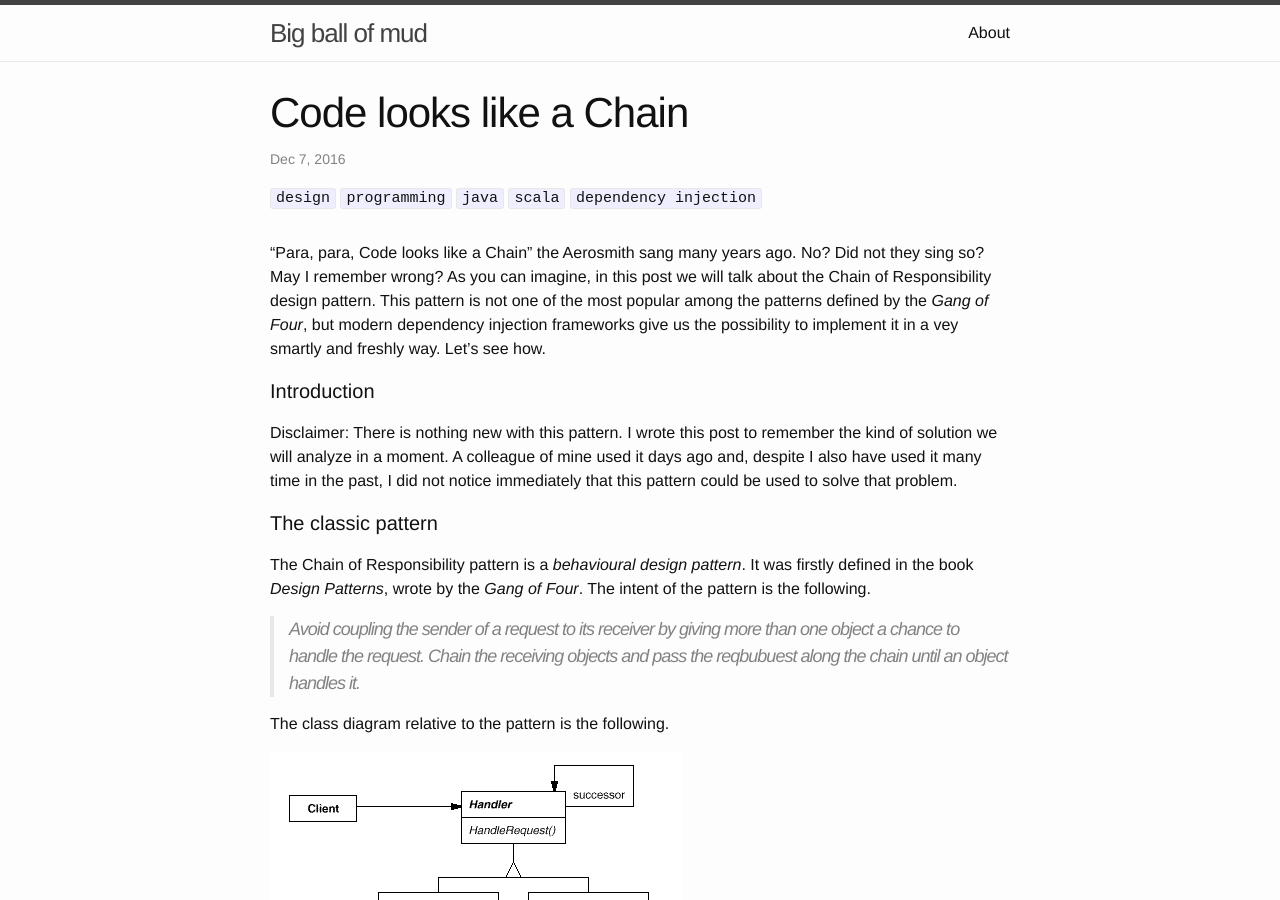
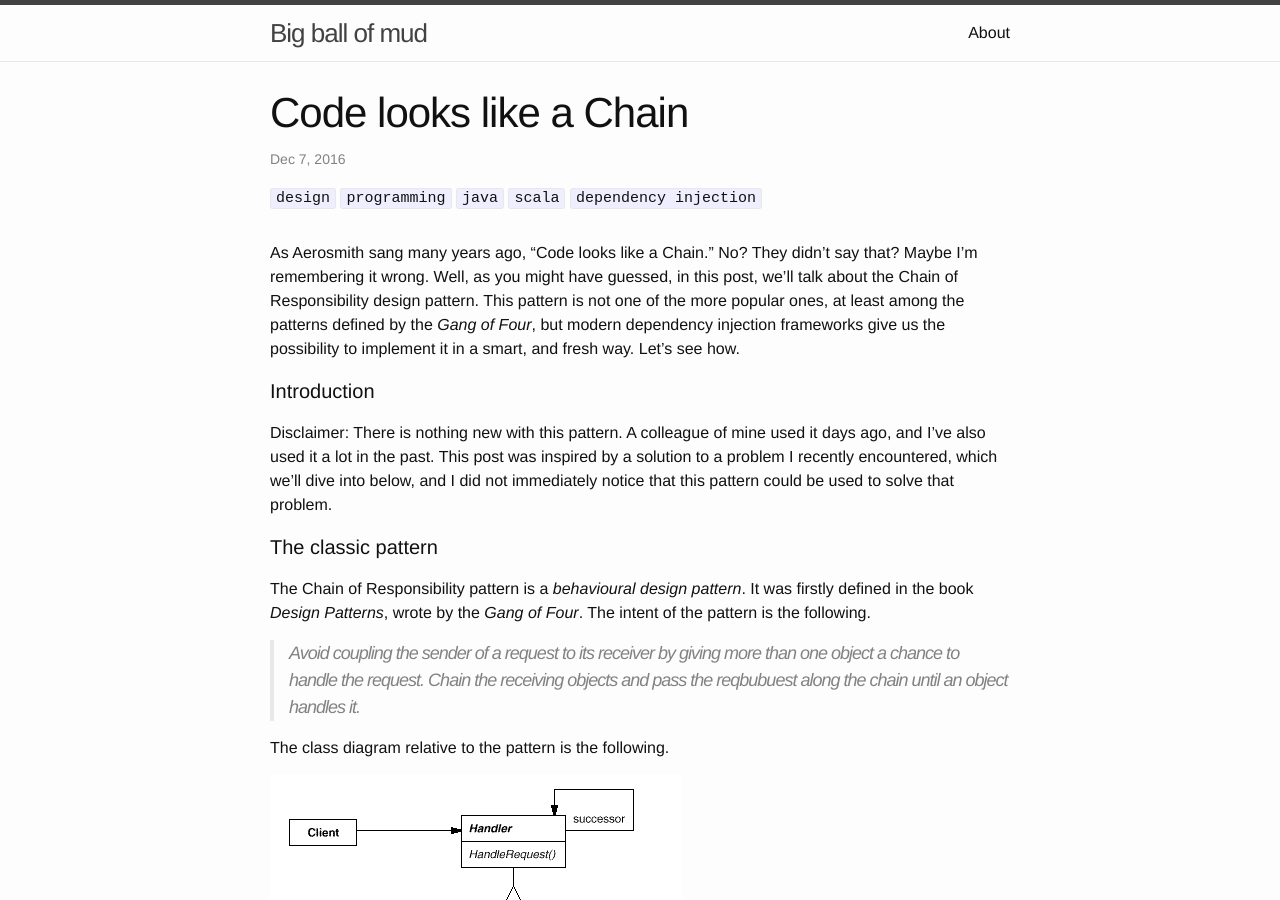
Before and after one commit to rcardin/rcardin.github.io, a Jekyll site: the page built from _posts/2016-12-07-code-looks-like-a-chain.markdown, in a window 1280 px wide and 900 px high. Built offline with Jekyll 4.4.1, drawn with Linux system fonts in a browser that asks for light colours; nearby versions of some CDN libraries; comment, search, counter and statistics services are not loaded; some of the changed text lies outside the part shown.

Commit message:
Some correction to "Code looks like a chain". Added links to outer resources.

```diff
--- a/_includes/head.html
+++ b/_includes/head.html
@@ -7,6 +7,6 @@
     <meta name="description" content="{{ site.description }}">
 
     <link rel="stylesheet" href="{{ "/css/main.css" | prepend: site.baseurl }}">
-    <link rel="stylesheet" href="//maxcdn.bootstrapcdn.com/font-awesome/4.3.0/css/font-awesome.min.css">
+    <link rel="stylesheet" href="//maxcdn.bootstrapcdn.com/font-awesome/4.7.0/css/font-awesome.min.css">
     <link rel="canonical" href="{{ page.url | replace:'index.html','' | prepend: site.baseurl | prepend: site.url }}">
 </head>
--- a/_includes/share.html
+++ b/_includes/share.html
@@ -1,11 +1,28 @@
 <div>
     {% if page.social-share %}
-    <nav>
-        <!-- Twitter -->Share the <i class="fa fa-heart-o"></i>:&nbsp;&nbsp;
-        <a href="https://twitter.com/share" class="twitter-share-button" data-url="{{ site.url }}{{ page.url }}" data-text="{{ page.social-title }}" data-via="{{ site.twitter_username }}" data-hashtags="{{ page.social-tags }}">Tweet</a>
-        <script>!function(d,s,id){var js,fjs=d.getElementsByTagName(s)[0],p=/^http:/.test(d.location)?'http':'https';if(!d.getElementById(id)){js=d.createElement(s);js.id=id;js.src=p+'://platform.twitter.com/widgets.js';fjs.parentNode.insertBefore(js,fjs);}}(document, 'script', 'twitter-wjs');</script>
-        <script type="text/javascript" src="//opensharecount.com/bubble.js"></script>
-        <a href="http://leadstories.com/opensharecount" target="_blank" class="osc-counter" data-dir="left" title="Powered by Lead Stories' OpenShareCount">0</a>
+        <table>
+            <tr>
+                <td>
+                    <!-- Twitter -->Share the <i class="fa fa-heart-o"></i>:&nbsp;&nbsp;
+                    <a href="https://twitter.com/share" class="twitter-share-button" data-url="{{ site.url }}{{ page.url }}" data-text="{{ page.social-title }}" data-via="{{ site.twitter_username }}" data-hashtags="{{ page.social-tags }}">Tweet</a>
+                    <script>!function(d,s,id){var js,fjs=d.getElementsByTagName(s)[0],p=/^http:/.test(d.location)?'http':'https';if(!d.getElementById(id)){js=d.createElement(s);js.id=id;js.src=p+'://platform.twitter.com/widgets.js';fjs.parentNode.insertBefore(js,fjs);}}(document, 'script', 'twitter-wjs');</script>
+                    <script type="text/javascript" src="//opensharecount.com/bubble.js"></script>
+                    <a href="http://leadstories.com/opensharecount" target="_blank" class="osc-counter" data-dir="left" title="Powered by Lead Stories' OpenShareCount">0</a>
+                </td>
+                <td align="right">
+                    {% if page.dzone-link or page.medium-link %}
+                        &nbsp;&nbsp;&nbsp;&nbsp;&nbsp;&nbsp;&nbsp;&nbsp;&nbsp;&nbsp;&nbsp;&nbsp;
+                        Knowledge is also spread in:
+                        {% if page.dzone-link %}
+                        <a href="{{ page.dzone-link }}">DZone</a>
+                        {% endif %}
+                        {% if page.medium-link %}
+                         and <a href="{{ page.medium-link }}"><i class="fa fa-medium" aria-hidden="true"></i></a>
+                        {% endif %}
+                    {% endif %}
+                </td>
+            </tr>
+        </table>
     </nav>
     {% endif %}
 </div>
--- a/_posts/2016-10-12-scala-is-dead.markdown
+++ b/_posts/2016-10-12-scala-is-dead.markdown
@@ -15,6 +15,8 @@ summary: "Recently I came across yet another post about the adoption of Scala in
 social-share: true
 social-title: "Scala is dead, long live Scala!"
 social-tags: "Scala, java, programming"
+dzone-link: "https://dzone.com/articles/scala-is-dead-long-live-scala"
+medium-link: "https://medium.com/@riccardo_cardin/code-looks-like-a-chain-12889a0f1a8#.soos5r4rj"
 ---
 
 Recently I came across yet another post about the adoption of Scala in the IT world nowadays. The article is
--- a/_posts/2016-12-07-code-looks-like-a-chain.markdown
+++ b/_posts/2016-12-07-code-looks-like-a-chain.markdown
@@ -10,24 +10,26 @@ tags:
     - java
     - scala
     - dependency injection
-summary: "Para, para, Code lools like a Chain - the Aerosmith sang many years ago. No? Did not they sing so? May I remember
-          wrong? As you can imagine, in this post we will talk about the Chain of Responsibility design pattern. This pattern is
-          not one of the most popular among the patterns defined by the *Gang of Four*, but modern dependency injection frameworks
-          give us the possibility to implement it in a vey smartly and freshly way. Let's see how."
+summary: "As Aerosmith sang many years ago, “Code looks like a Chain.” No? They didn't say that? Maybe I'm remembering it wrong.
+          Well, as you might have guessed, in this post, we'll talk about the Chain of Responsibility design pattern. This pattern
+          is not one of the more popular ones, at least among the patterns defined by the Gang of Four, but modern dependency
+          injection frameworks give us the possibility to implement it in a smart, and fresh way. Let’s see how."
 social-share: true
 social-title: "Code looks like a Chain"
 social-tags: "Java, Scala, programming, design"
+dzone-link: "https://dzone.com/articles/code-looks-like-a-chain-1"
+medium-link: "https://medium.com/@riccardo_cardin/code-looks-like-a-chain-12889a0f1a8#.3nckgy450"
 ---
 
-"Para, para, Code looks like a Chain" the Aerosmith sang many years ago. No? Did not they sing so? May I remember
-wrong? As you can imagine, in this post we will talk about the Chain of Responsibility design pattern. This pattern is
-not one of the most popular among the patterns defined by the *Gang of Four*, but modern dependency injection frameworks
-give us the possibility to implement it in a vey smartly and freshly way. Let's see how.
+As Aerosmith sang many years ago, “Code looks like a Chain.” No? They didn't say that? Maybe I'm remembering it wrong.
+Well, as you might have guessed, in this post, we'll talk about the Chain of Responsibility design pattern. This pattern
+is not one of the more popular ones, at least among the patterns defined by the *Gang of Four*, but modern dependency
+injection frameworks give us the possibility to implement it in a smart, and fresh way. Let’s see how.
 
 #### Introduction
-Disclaimer: There is nothing new with this pattern. I wrote this post to remember the kind of solution we will analyze
-in a moment. A colleague of mine used it days ago and, despite I also have used it many time in the past, I did not
-notice immediately that this pattern could be used to solve that problem.
+Disclaimer: There is nothing new with this pattern. A colleague of mine used it days ago, and I've also used it a lot
+in the past. This post was inspired by a solution to a problem I recently encountered, which we'll dive into below, and
+I did not immediately notice that this pattern could be used to solve that problem.
 
 #### The classic pattern
 The Chain of Responsibility pattern is a *behavioural design pattern*. It was firstly defined in the book *Design
```
